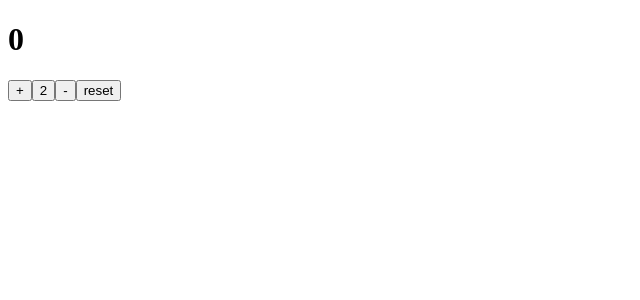
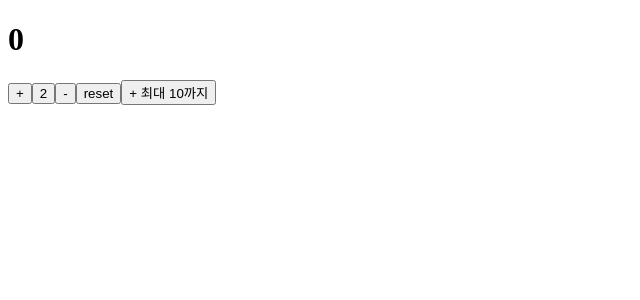
Before and after one commit to wonbean08/Programming_3300, a React (Vite) app: page / in a window 1280 px wide. Shown: the top 300 px of the page, without its empty margins (0-640 px from the left). Built offline with nearby package versions, Linux system fonts and the light colour scheme.

Commit message:
CounterApp +(최대10까지) CounterApp 끝 🤗

```diff
--- a/src/CounterApp.jsx
+++ b/src/CounterApp.jsx
@@ -7,16 +7,16 @@ import heroImg from './assets/hero.png'
 function CounterApp() {
   //count : 현재 또는 이전 상태 값; setCount():상태값 변경 함수
   const [count, setCount] = useState(0)
-
-
   return (
     <>
-    <h1>{count}</h1>
-    <button onClick={()=>setCount((count)=>count+1)}>+</button>
-    <button onClick={()=>setCount((count)=>count+2)}>2</button>
-    <button onClick={()=>setCount((count)=>count-1)}>-</button>
-    <button onClick={()=>setCount(0)}>reset</button>
-    {/* <button onClick={setCount(0)}>reset</button> */}
+      <h1>{count}</h1>
+      <button onClick={() => setCount((count) => count + 1)}>+</button>
+      <button onClick={() => setCount((count) => count + 2)}>2</button>
+      <button onClick={() => setCount((count) => count - 1)}>-</button>
+      <button onClick={() => setCount(0)}>reset</button>
+      <button onClick={() => setCount((count) => Math.min(count + 1, 10))}>+ 최대 10까지</button>
+
+      {/* <button onClick={setCount(0)}>reset</button> */}
       {/* <button
         className="counter"
         onClick={() => setCount((count) => count + 1)}
```
Also changed, not shown: 1 other file (tests, documents, lock files or other folders).
